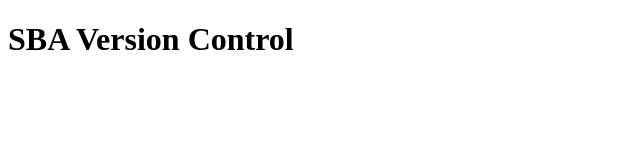
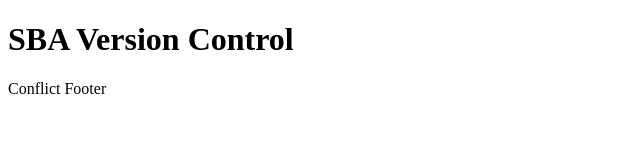
Before and after one commit to aubrey-strauss/version-control-simulation-aubrey.strauss, a plain HTML site: page index.html in a window 1280 px wide. Shown: the whole page, without its empty margins (0-640 px from the left). Drawn offline with Linux system fonts and the light colour scheme.

Commit message:
Merged header and footer index.html

```diff
--- a/index.html
+++ b/index.html
@@ -7,5 +7,6 @@
 </head>
 <body>
     <h1>SBA Version Control</h1>
+    <footer>Conflict Footer</footer>
 </body>
 </html>
```
